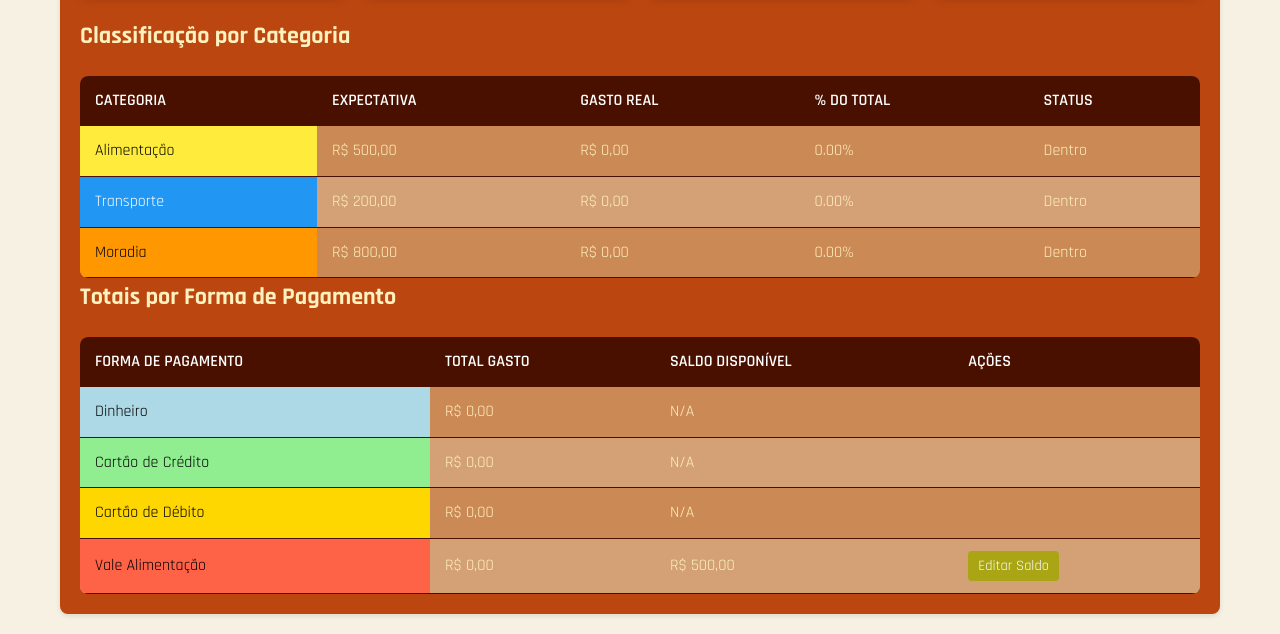
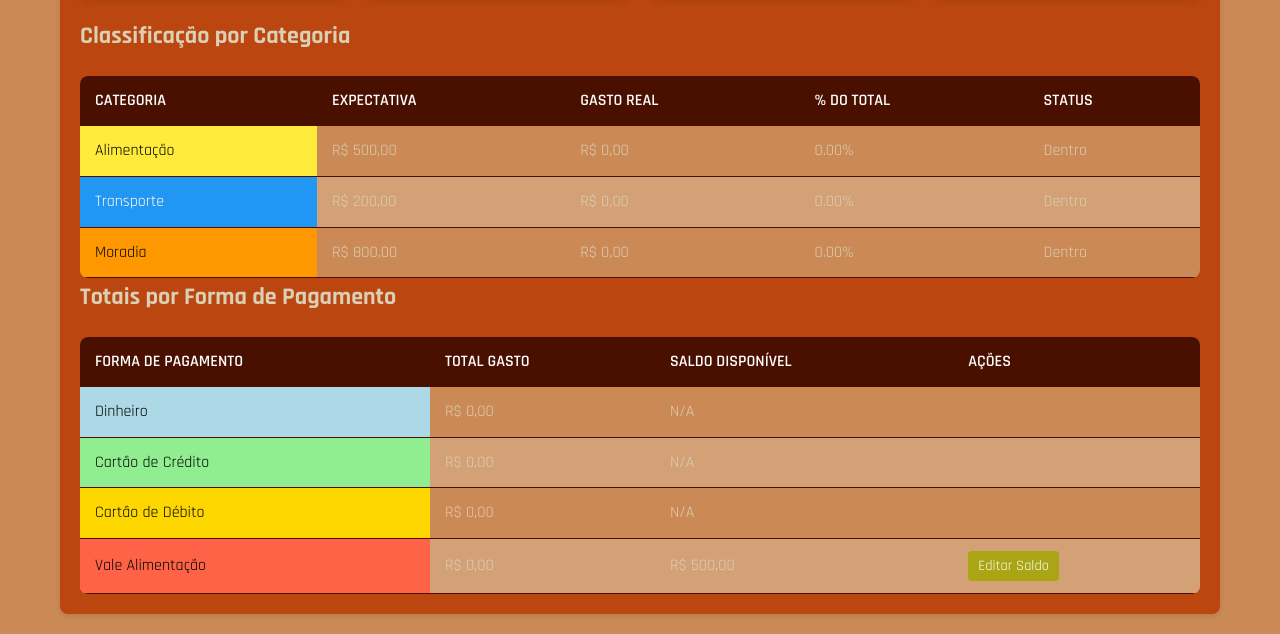
Before and after one commit to Yiskali/controle-financeiro-pessoal, a plain HTML site: page index.html in a window 1280 px wide. Shown: the part 569-1203 px from the top of the page. Drawn offline with nearby package versions, Linux system fonts and the light colour scheme.

Commit message:
style.css

```diff
--- a/style.css
+++ b/style.css
@@ -1,6 +1,6 @@
 /* Paleta de Cores */
 :root {
-    --background-color: #F6F1E2; /* off-white */
+    --background-color: #CA8955; /* bege claro */
     --header-bg-color:  #CA8955; /* bege claro */ /* Fundo do menu principal (do resumo) */
     --card-income-bg: #A9A515; /* verde oliva */
     --card-expenses-bg: #5F744A; /* verde azeitona */
@@ -10,9 +10,9 @@
     --balance-negative-color: #461D17; /* vinho amarronzado */
     --terracota: #CA8955; /* bege claro */
     --olive-green: #808000;
-    --beige: #DAD0B5;
+    --beige: #8C4728; /* capuccino */
     --light-gray: #BC4610; /* terracota */
-    --dark-text: #fff2bf; /* laranja clarissimo */
+    --dark-text: #dad0b5; /* cinza clarissimo */
     --light-text: #fff;
     --table-header-bg: #491000; /* Usando a cor do header para cabeçalhos de tabela */   /* marrom escuro */
     --table-row-even: #D4A076; /* bege mais claro */
```
